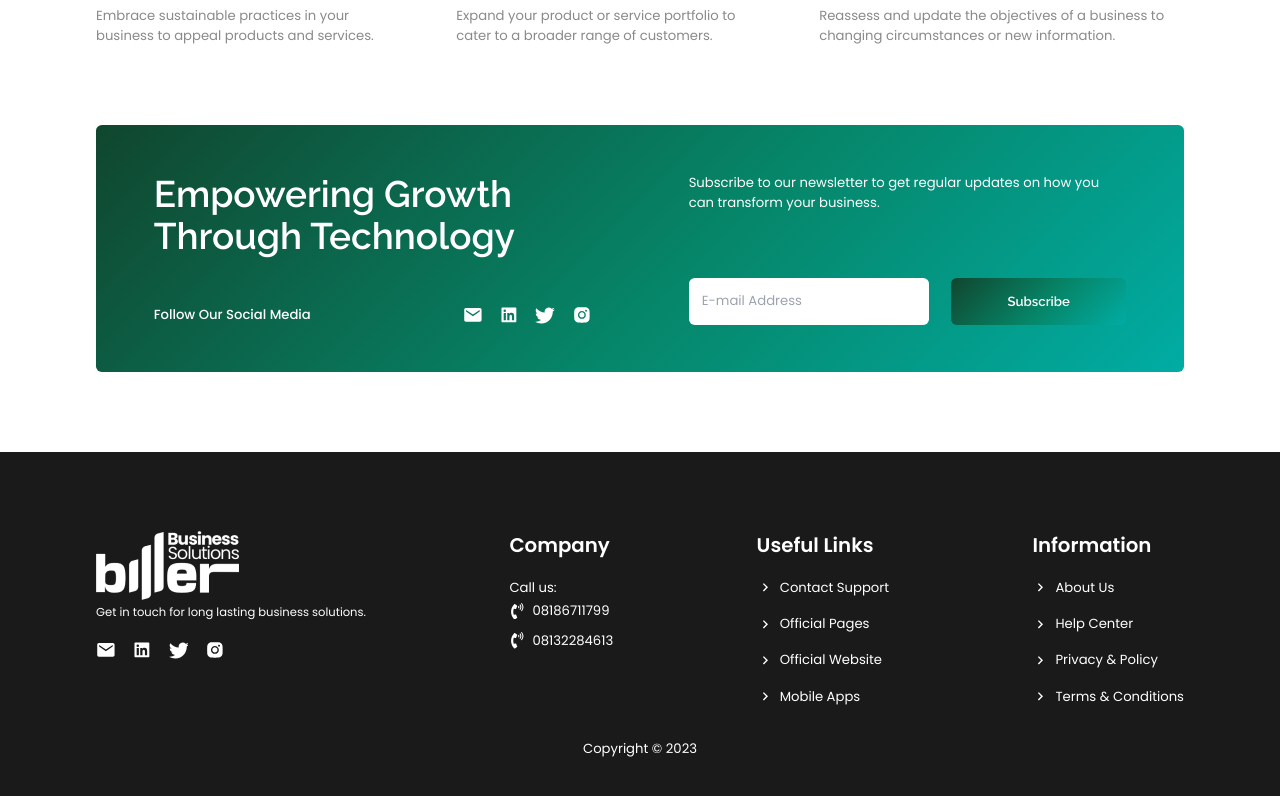
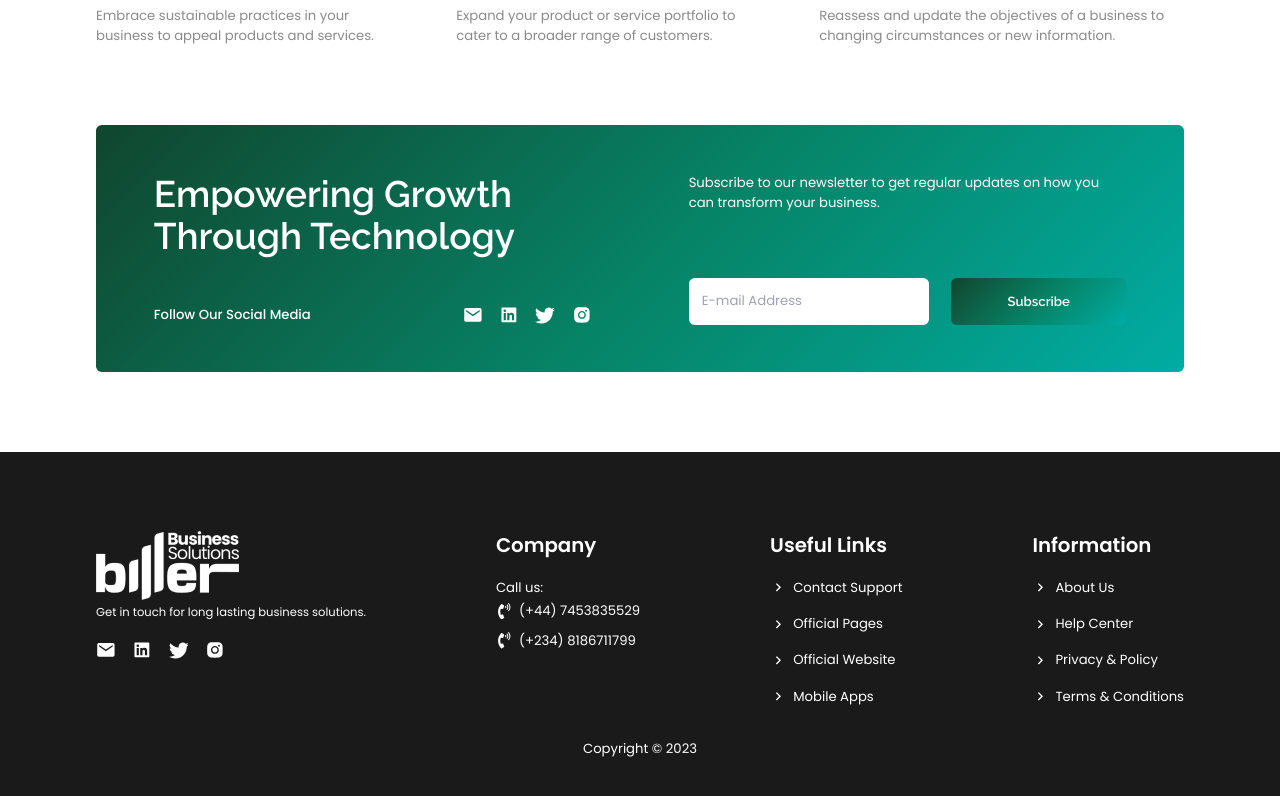
Before and after one commit to Adetayo1999/biller-business, a Next.js app: page /about in a window 1280 px wide. Shown: the part 2753-3549 px from the top of the page. Built offline with nearby package versions, Linux system fonts and the light colour scheme.

Commit message:
updated the contact numbers

```diff
--- a/src/components/contact-form/index.tsx
+++ b/src/components/contact-form/index.tsx
@@ -101,7 +101,7 @@ const contactFormData = [
   {
     id: 1,
     title: "Phone Number",
-    body: "08186711799",
+    body: "(+44) 7453835529",
     icon: BsFillTelephoneFill,
   },
   {
--- a/src/components/skeleton/footer/index.tsx
+++ b/src/components/skeleton/footer/index.tsx
@@ -49,13 +49,13 @@ export const Footer = () => {
                     <span>
                       <FaPhoneVolume className="text-xl" />
                     </span>
-                    <span>08186711799</span>
+                    <span>(+44) 7453835529</span>
                   </li>
                   <li className="flex items-center gap-x-2">
                     <span>
                       <FaPhoneVolume className="text-xl" />
                     </span>
-                    <span>08132284613</span>
+                    <span>(+234) 8186711799</span>
                   </li>
                 </ul>
               </div>
```
